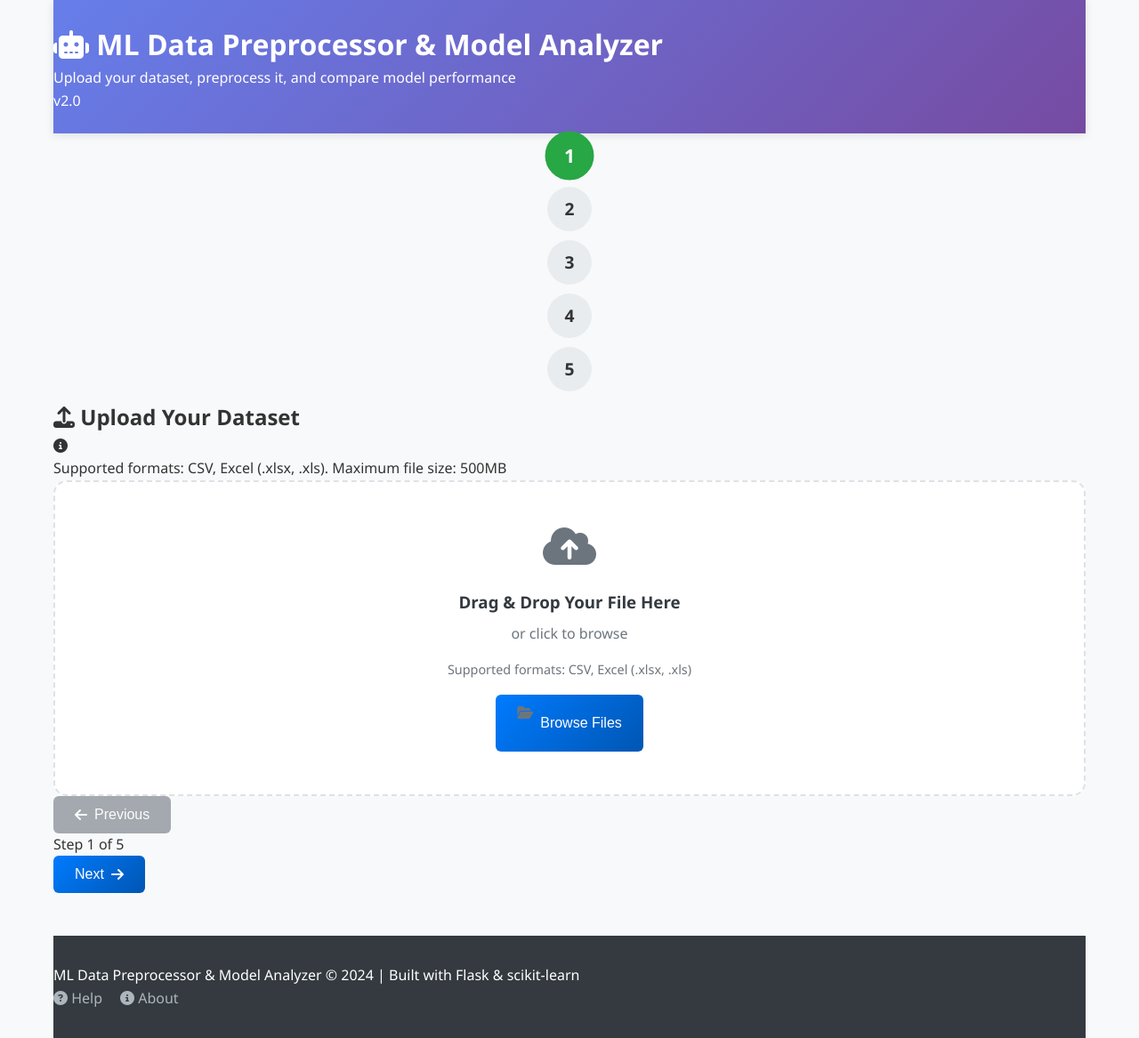
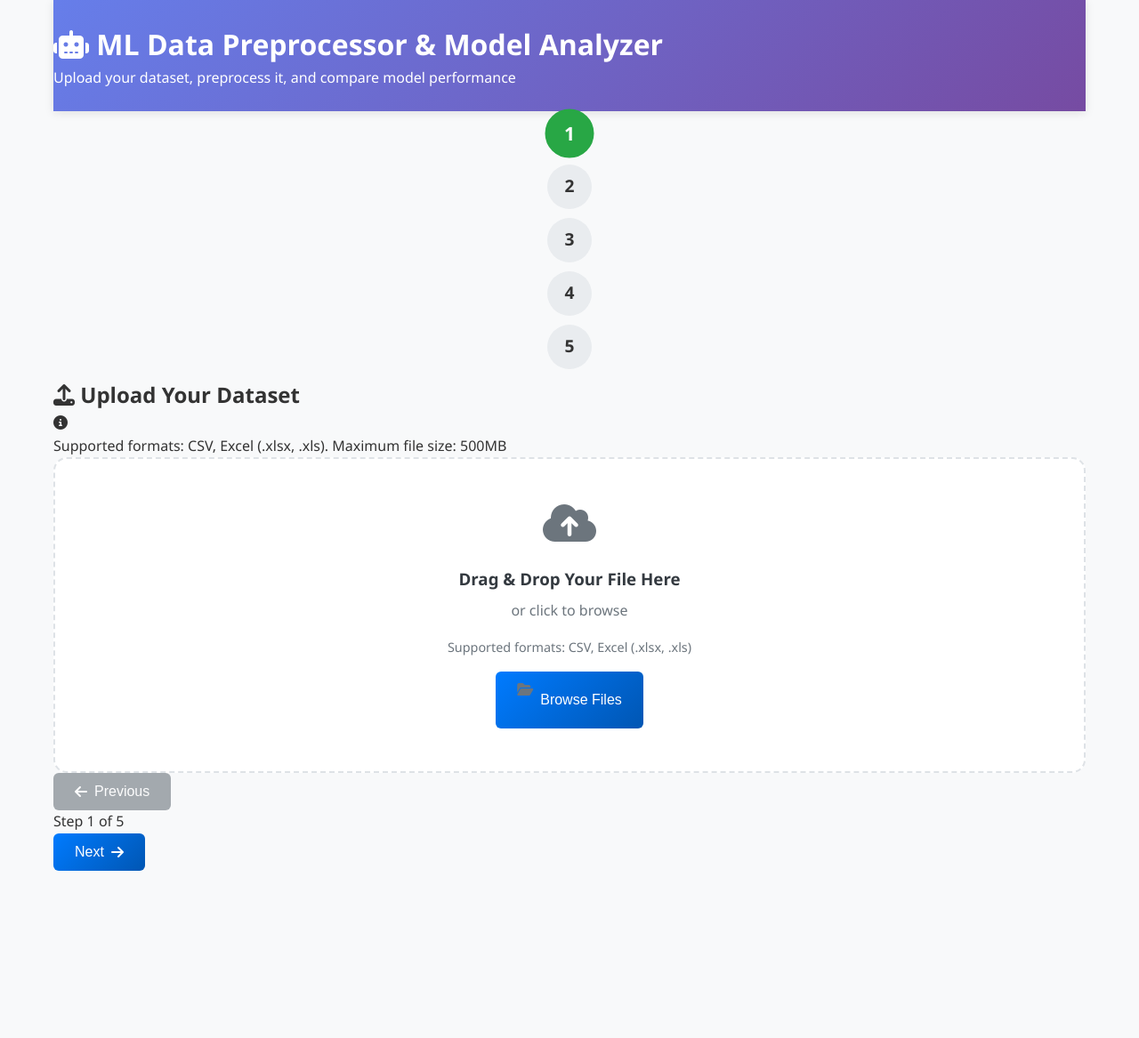
Before and after one commit to balajipatil27/EDA_web, a Flask app: page / in a window 1280 px wide. Shown: the whole page at 89% size. After the commit the page ends 979 px from the top, so only its background shows below. Run offline with Flask 3, Linux system fonts and the light colour scheme.

Commit message:
Update index.html

```diff
--- a/templates/index.html
+++ b/templates/index.html
@@ -13,7 +13,7 @@
         <header>
             <h1><i class="fas fa-robot"></i> ML Data Preprocessor & Model Analyzer</h1>
             <p class="subtitle">Upload your dataset, preprocess it, and compare model performance</p>
-            <div class="version-badge">v2.0</div>
+
         </header>
 
         <div class="app-container">
@@ -620,13 +620,13 @@
         </div>
 
         <!-- Footer -->
-        <footer class="footer">
+        <!-- <footer class="footer">
             <p>ML Data Preprocessor & Model Analyzer © 2024 | Built with Flask & scikit-learn</p>
             <div class="footer-links">
                 <a href="#" id="show-help"><i class="fas fa-question-circle"></i> Help</a>
                 <a href="#" id="show-about"><i class="fas fa-info-circle"></i> About</a>
             </div>
-        </footer>
+        </footer> -->
     </div>
 
     <!-- Toast Notification -->
```
